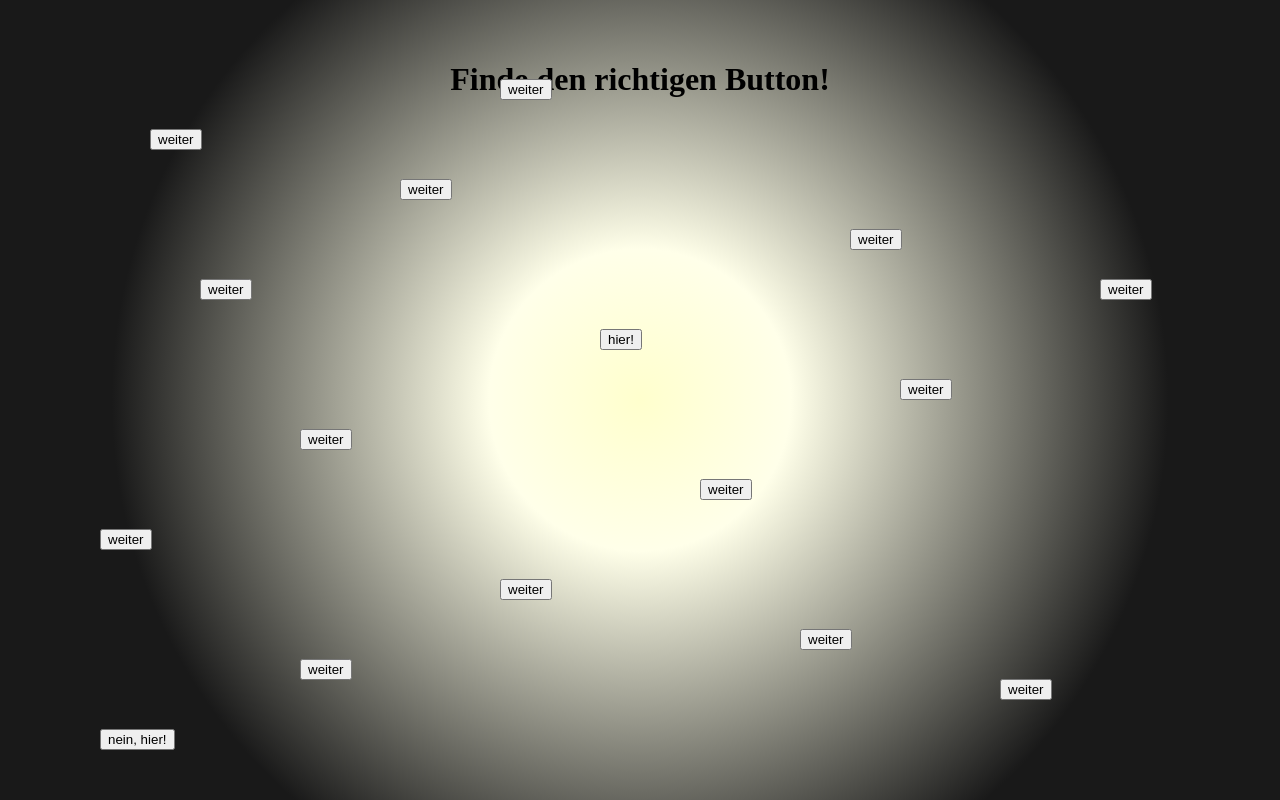
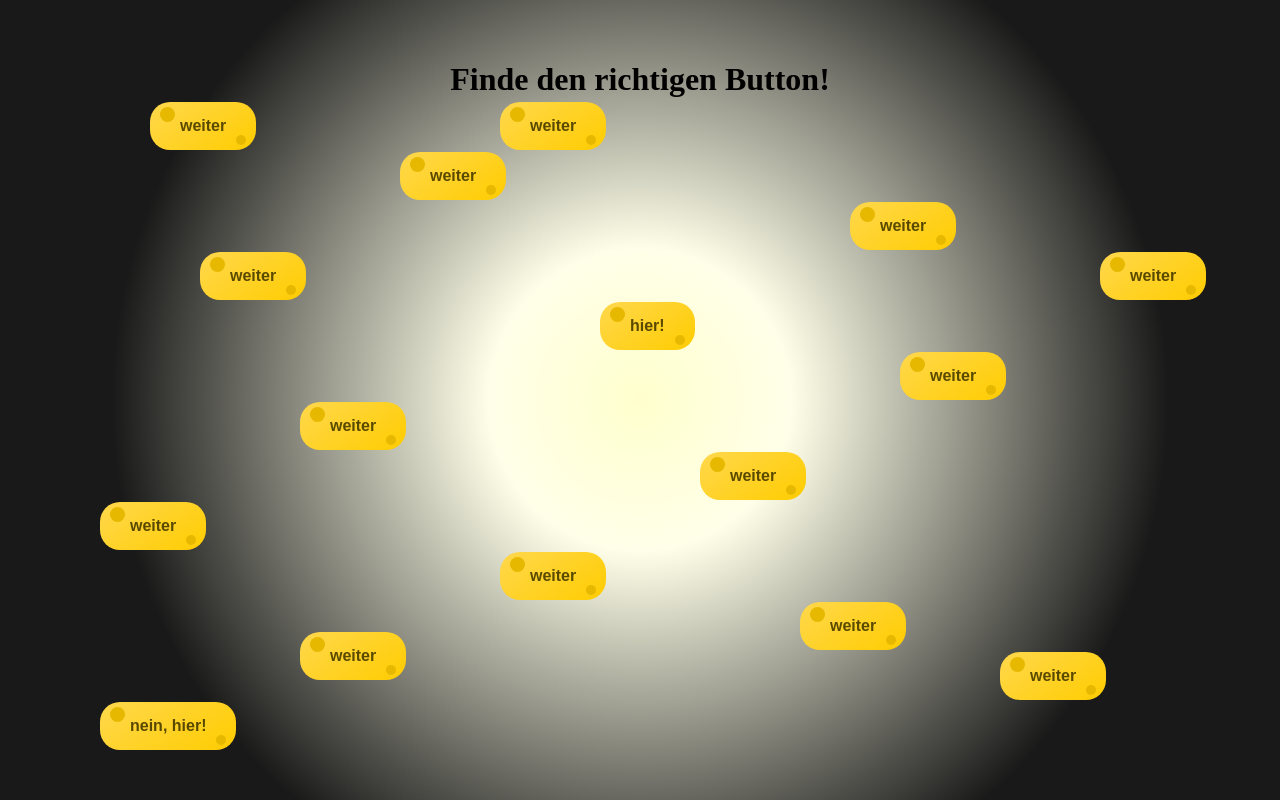
Before and after one commit to moerderviech/Spiel_Projekt, a Flask app: page /level1 in a window 1280 px wide. Run offline with Flask 3, Linux system fonts and the light colour scheme.

Commit message:
zwischenspeichern

```diff
--- a/app.py
+++ b/app.py
@@ -17,6 +17,10 @@ from werkzeug.security import generate_password_hash, check_password_hash
 
 # Flask starten
 app = Flask(__name__)
+
+# Zufälliges sicheres Passwort für Flask erstellen
+import os
+app.secret_key = "super_geheimer_test_key_123"
 
 # Link zur Datenbank
 DB_NAME = os.path.join(os.path.dirname(os.path.abspath(__file__)), "users.db")
@@ -47,11 +51,14 @@ def level2():
     # Wert wird übermittelt wenn Nutzer auf "Prüfen" klickt
     if request.method == "POST":
         wert = int(request.form["regler"])
-        click_count = int(request.form["clicks"])
+        #click_count = int(request.form["clicks"])
 
         # Nutzer landet in Level 3 wenn der Wert richtig ist
         if wert == 67:
-            return render_template("Level3.html", clicks=click_count)
+            return render_template("Level3.html")
+
+            # Mit Click Counter:
+            #return render_template("Level3.html", clicks=click_count)
 
         # Fehlermehldung wenn Nutzer falschen Wert eingegeben hat und Nutzer bleibt in Level 2
         else:
@@ -102,23 +109,26 @@ def level5():
         wort = "".join(buchstaben).upper()
 
         if wort == "BERNDSCHOBER":
+            return redirect(url_for("start"))
+
             #Klicks des Benutzers abrufen
-            click_count = request.form.get("clicks")
+            #click_count = request.form.get("clicks")
 
             #Klicks als Highscore in DB speichern
-            datenbank.add_highscore(session["username"], int(click_count))
+            #datenbank.add_highscore(session["username"], int(click_count))
 
             #Top 10 Highscores aus der DB lesen
-            highscores = datenbank.get_top10_highscores()
+            #highscores = datenbank.get_top10_highscores()
 
             # clicks -> aktueller Score des Users; highscores -> dictionary mit username und highscore
-            return render_template("Highscore.html", clicks=click_count, highscores=highscores)
+            #return render_template("Highscore.html", clicks=click_count, highscores=highscores)
+
         else:
             return render_template("Level5.html", fehler="Falsch!")
 
     return render_template("Level5.html")
 
-# Route zum Start-Menue
+# Route zum Start-Menü
 @app.route("/start", methods=["GET", "POST"])
 
 def start():
@@ -129,11 +139,12 @@ def start():
 @app.route("/richtig")
 
 def richtig():
-    click_count = request.args.get("clicks", "")
+    #click_count = request.args.get("clicks", "")
 
-    print(click_count)
+    #print(click_count)
 
-    return render_template("Level2.html", clicks=click_count)
+    #return render_template("Level2.html", clicks=click_count)
+    return render_template("Level2.html")
 
 
 @app.route("/falsch")
--- a/create_DB.sql
+++ b/create_DB.sql
@@ -8,12 +8,12 @@ CREATE TABLE IF NOT EXISTS users (
 );
 
 -- Highscore Tabelle erstellen
-
 CREATE TABLE IF NOT EXISTS highscores (
     id INTEGER PRIMARY KEY AUTOINCREMENT,
     user_id INTEGER NOT NULL,
     highscore INTEGER NOT NULL UNIQUE
 )
 
--- Benutzername: testnutzer
--- Passwort: test
+-- Zum Testen:
+-- Benutzername:    test
+-- Passwort:        test
--- a/templates/Level1.html
+++ b/templates/Level1.html
@@ -22,12 +22,84 @@ body {
   top: 50%;
   left: 50%;
   transform: translate(-50%, -50%);
-  background: white;
-  padding: 30px;
-  border: 3px solid black;
-  border-radius: 10px;
+
+  background: linear-gradient(145deg, #ffd84d, #ffcc00);
+  color: #5a4a00;
+
+  padding: 30px 40px;
+  border-radius: 20px;
+  box-shadow: 0 10px 25px rgba(0,0,0,0.4);
+
+  text-align: center;
+  font-weight: bold;
+
   z-index: 1000;
-  text-align: center;
+}
+
+#popup::before,
+#popup::after {
+  content: "";
+  position: absolute;
+  background: #e6b800;
+  border-radius: 50%;
+}
+
+#popup::before {
+  width: 20px;
+  height: 20px;
+  top: 10px;
+  left: 15px;
+}
+
+#popup::after {
+  width: 12px;
+  height: 12px;
+  bottom: 10px;
+  right: 20px;
+}
+
+.cheese-button {
+  background: linear-gradient(145deg, #ffd84d, #ffcc00);
+  border: none;
+  padding: 15px 30px;
+  font-size: 16px;
+  font-family: Arial, sans-serif;
+  font-weight: bold;
+  color: #5a4a00;
+  border-radius: 20px;
+  cursor: pointer;
+  position: absolute;
+}
+
+.cheese-button:hover {
+  transform: scale(1.05) rotate(-1deg);
+}
+
+.cheese-button:active {
+  transform: scale(0.95);
+  box-shadow: inset 5px 5px 10px rgba(0,0,0,0.3);
+}
+
+.cheese-button::before,
+.cheese-button::after {
+  content: "";
+  position: absolute;
+  background: #e6b800;
+  border-radius: 50%;
+}
+
+.cheese-button::before {
+  width: 15px;
+  height: 15px;
+  top: 5px;
+  left: 10px;
+}
+
+.cheese-button::after {
+  width: 10px;
+  height: 10px;
+  bottom: 5px;
+  right: 10px;
 }
 </style>
 
@@ -35,7 +107,7 @@ body {
 
 <body>
 
-<h1 style="position:absolute; top:40px; left:50%; transform:translateX(-50%);">
+<h1 style="position:absolute; top:40px; left:50%; transform:translateX(-50%); font-family: 'NewCheese';">
 Finde den richtigen Button!
 </h1>
 
@@ -46,25 +118,25 @@ Finde den richtigen Button!
 </div>
 
 <!--falsche Buttons-->
-<button onclick="falsch()" style="position:absolute; bottom:50px; left:100px;">nein, hier!</button>
-<button onclick="falsch()" style="position:absolute; bottom:120px; left:300px;">weiter</button>
-<button onclick="falsch()" style="position:absolute; bottom:200px; left:500px;">weiter</button>
-<button onclick="falsch()" style="position:absolute; bottom:300px; left:700px;">weiter</button>
-<button onclick="falsch()" style="position:absolute; bottom:400px; left:900px;">weiter</button>
-<button onclick="falsch()" style="position:absolute; bottom:500px; left:200px;">weiter</button>
-<button onclick="falsch()" style="position:absolute; bottom:600px; left:400px;">weiter</button>
-<button onclick="falsch()" style="position:absolute; bottom:150px; left:800px;">weiter</button>
-<button onclick="falsch()" style="position:absolute; bottom:250px; left:100px;">weiter</button>
-<button onclick="falsch()" style="position:absolute; bottom:350px; left:300px;">weiter</button>
-<button onclick="falsch()" style="position:absolute; bottom:450px; left:600px;">hier!</button>
-<button onclick="falsch()" style="position:absolute; bottom:550px; left:850px;">weiter</button>
-<button onclick="falsch()" style="position:absolute; bottom:650px; left:150px;">weiter</button>
-<button onclick="falsch()" style="position:absolute; bottom:700px; left:500px;">weiter</button>
-<button onclick="falsch()" style="position:absolute; bottom:100px; left:1000px;">weiter</button>
+<button class="cheese-button" onclick="falsch()" style="bottom:50px; left:100px;">nein, hier!</button>
+<button class="cheese-button" onclick="falsch()" style="bottom:120px; left:300px;">weiter</button>
+<button class="cheese-button" onclick="falsch()" style="bottom:200px; left:500px;">weiter</button>
+<button class="cheese-button" onclick="falsch()" style="bottom:300px; left:700px;">weiter</button>
+<button class="cheese-button" onclick="falsch()" style="bottom:400px; left:900px;">weiter</button>
+<button class="cheese-button" onclick="falsch()" style="bottom:500px; left:200px;">weiter</button>
+<button class="cheese-button" onclick="falsch()" style="bottom:600px; left:400px;">weiter</button>
+<button class="cheese-button" onclick="falsch()" style="bottom:150px; left:800px;">weiter</button>
+<button class="cheese-button" onclick="falsch()" style="bottom:250px; left:100px;">weiter</button>
+<button class="cheese-button" onclick="falsch()" style="bottom:350px; left:300px;">weiter</button>
+<button class="cheese-button" onclick="falsch()" style="bottom:450px; left:600px;">hier!</button>
+<button class="cheese-button" onclick="falsch()" style="bottom:550px; left:850px;">weiter</button>
+<button class="cheese-button" onclick="falsch()" style="bottom:650px; left:150px;">weiter</button>
+<button class="cheese-button" onclick="falsch()" style="bottom:650px; left:500px;">weiter</button>
+<button class="cheese-button" onclick="falsch()" style="bottom:100px; left:1000px;">weiter</button>
 
 <!--RICHTIGER Button-->
-<button id="richtigerButton"
-style="position:absolute; bottom:500px; left:1100px;">
+<button id="richtigerButton" class="cheese-button"
+style="bottom:500px; left:1100px;">
 weiter
 </button>
 
```
Also changed, not shown: templates/Level2.html (+3 -8 lines), test.py (added, +25 -0 lines), users.db.
